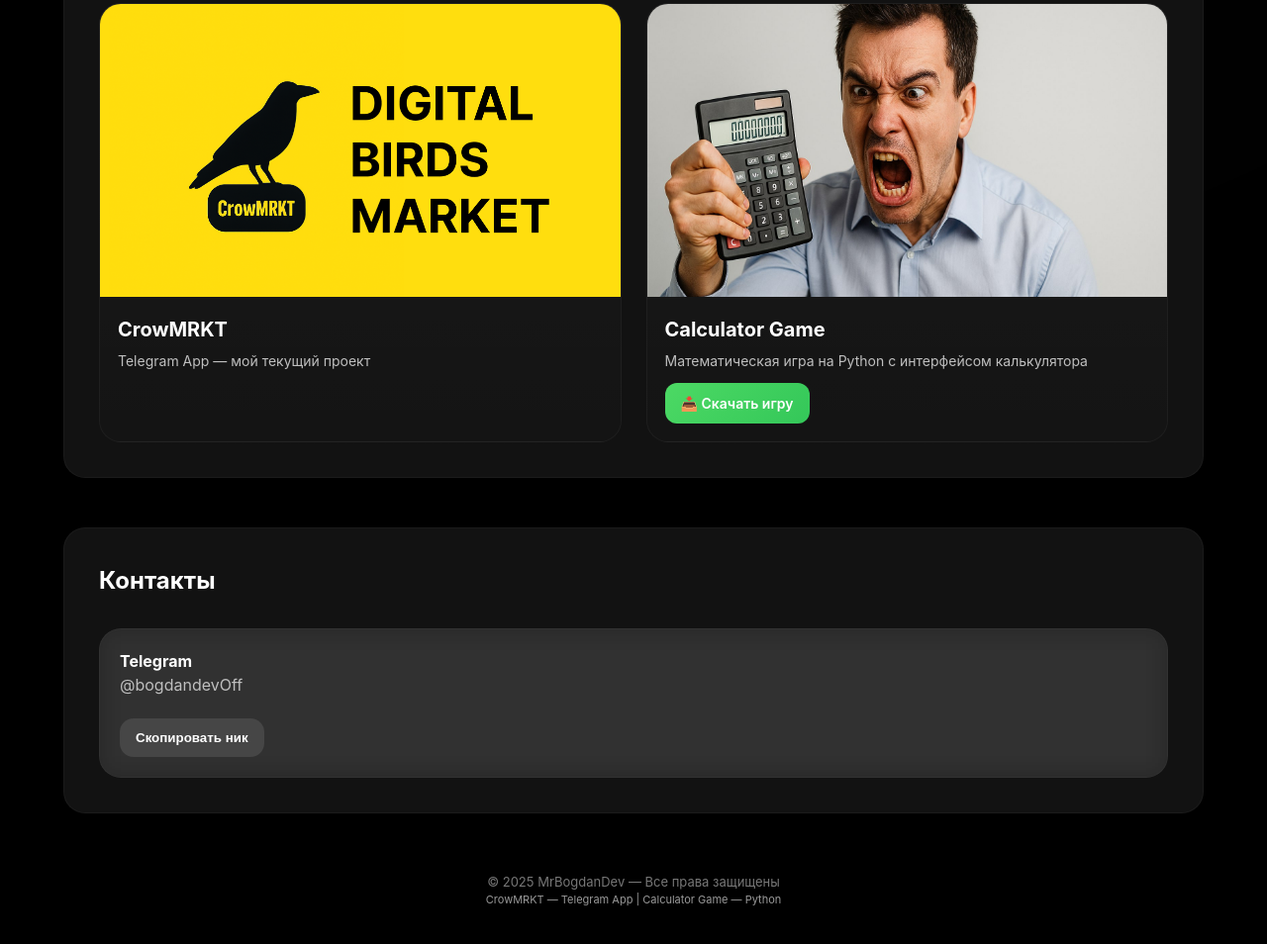
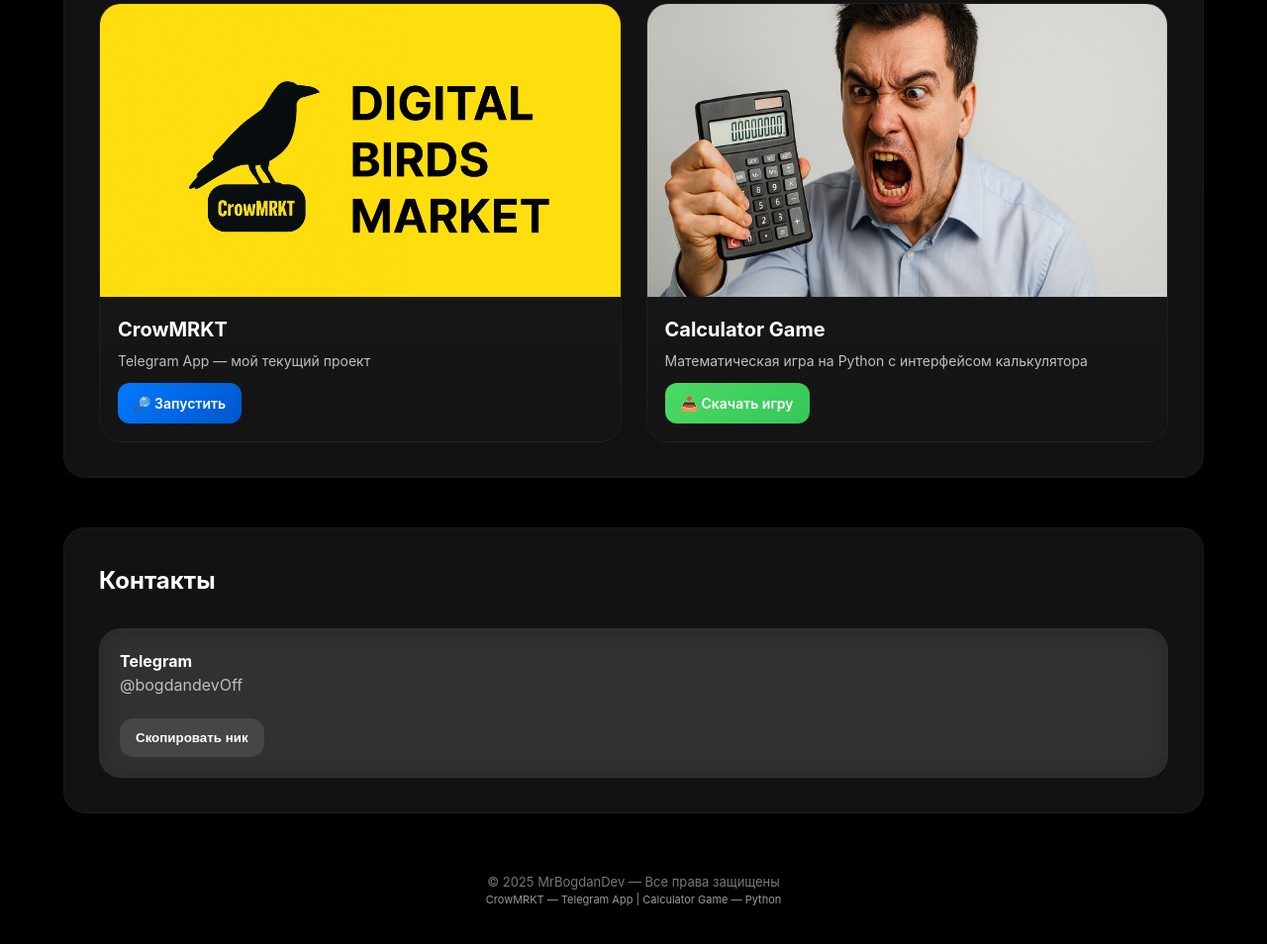
Before and after one commit to mrbogdandev-sketch/themrbogdandev, a plain HTML site: page index.html in a window 1280 px wide. Shown: the part 580-1534 px from the top of the page at 99% size. Drawn offline with Linux system fonts and the light colour scheme.

Commit message:
Update index.html

```diff
--- a/index.html
+++ b/index.html
@@ -51,9 +51,11 @@
 .project-card .info {padding:18px;}
 .project-card h3 {margin:0 0 6px; font-size:20px;}
 .project-card p {margin:0; color:var(--muted); font-size:14px;}
-.project-buttons {display: flex; gap: 10px; margin-top: 12px;}
+.project-buttons {display: flex; gap: 10px; margin-top: 12px; flex-wrap: wrap;}
 .download-btn {background: linear-gradient(135deg, #4CD964, #34C759); color: white; border: none; padding: 10px 16px; border-radius: 12px; font-weight: 600; cursor: pointer; text-decoration: none; display: inline-flex; align-items: center; gap: 8px; transition: all 0.3s ease; font-size: 14px;}
 .download-btn:hover {transform: translateY(-2px) scale(1.05); box-shadow: 0 10px 25px rgba(76, 217, 100, 0.3);}
+.launch-btn {background: linear-gradient(135deg, #007AFF, #0056CC); color: white; border: none; padding: 10px 16px; border-radius: 12px; font-weight: 600; cursor: pointer; text-decoration: none; display: inline-flex; align-items: center; gap: 8px; transition: all 0.3s ease; font-size: 14px;}
+.launch-btn:hover {transform: translateY(-2px) scale(1.05); box-shadow: 0 10px 25px rgba(0, 122, 255, 0.3);}
 
 .contacts {display:flex; gap:25px; flex-wrap:wrap; margin-top:30px;}
 .contact-card {flex:1; min-width:240px; padding:20px; border-radius:var(--radius); background:var(--glass); border:1px solid rgba(255,255,255,0.04); backdrop-filter:blur(12px); transition: transform 0.35s ease, box-shadow 0.35s ease;}
@@ -84,6 +86,11 @@
       <div class="info">
         <h3>CrowMRKT</h3>
         <p>Telegram App — мой текущий проект</p>
+        <div class="project-buttons">
+          <a href="https://t.me/crowmrktbot" target="_blank" class="launch-btn">
+            🔎 Запустить
+          </a>
+        </div>
       </div>
     </article>
 
```
